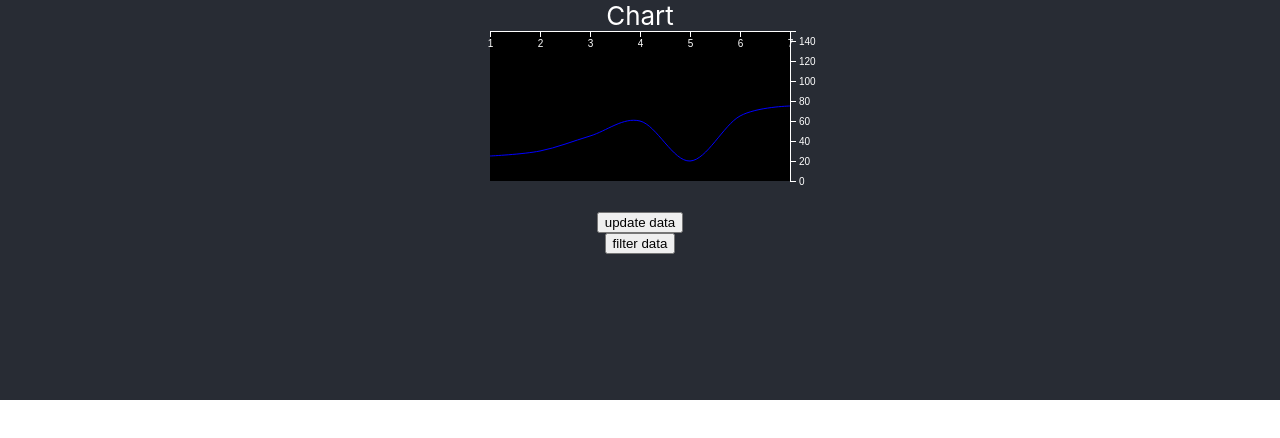
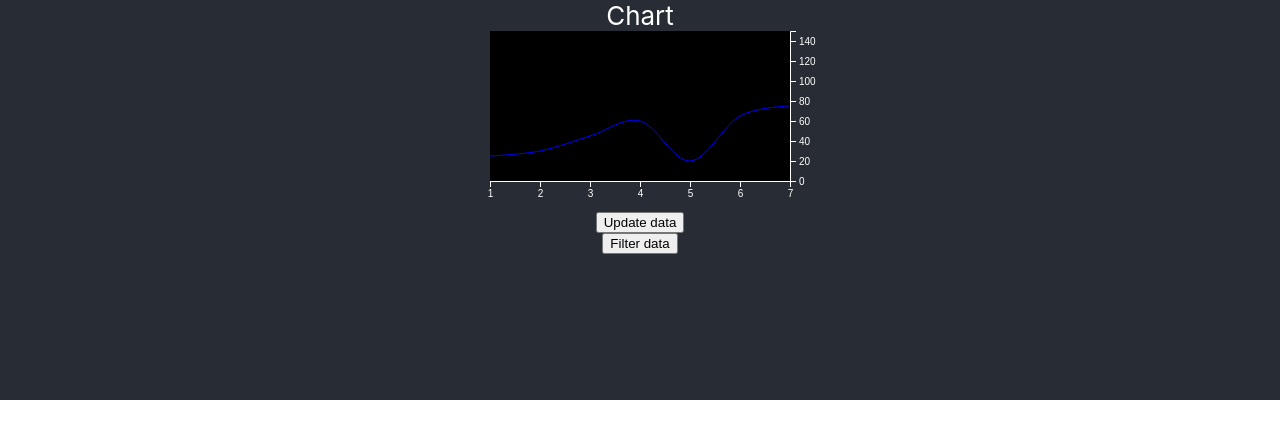
Before and after one commit to lorenz199x/D3js, a React (Create React App) app: page / in a window 1280 px wide. Shown: the top 438 px of the page. Built offline with nearby package versions, Linux system fonts and the light colour scheme.

Commit message:
Axes_Scales
- update: set label to bottom

```diff
--- a/src/Chart.js
+++ b/src/Chart.js
@@ -22,7 +22,7 @@ function Chart() {
       .tickFormat(index => index + 1);
     svg
       .select('.x-axis')
-      .style('transform', 'tranlateY(50, 150)')
+      .style('transform', 'translateY(150px)')
       .call(xAxis)
 
     const yAxis = axisRight(yScale);
@@ -59,14 +59,13 @@ function Chart() {
         <g className="y-axis" />
       </svg>
       <br />
-      <button onClick={() => setData(data.map(value => value + 8))}>
-        update data
+      <button onClick={() => setData(data.map(value => value + 5))}>
+        Update data
       </button>
-      <button onClick={() => setData(data.map(value => value < 35))}>
-        filter data
+      <button onClick={() => setData(data.filter(value => value < 35))}>
+        Filter data
       </button>
     </React.Fragment>
-
   );
 }
 
```
